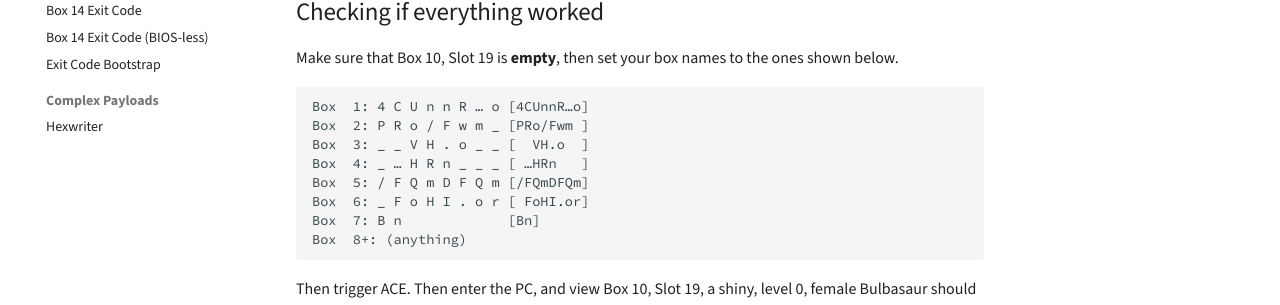
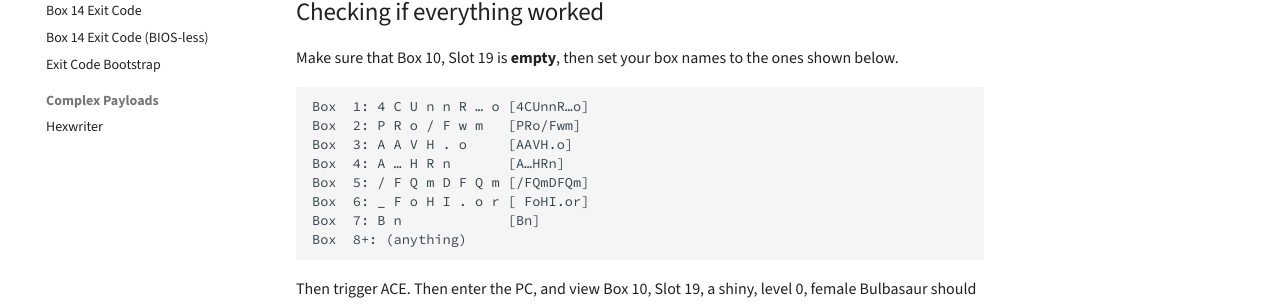
Before and after one commit to pomeg-letterbombers/pokemon-ace-notes, an MkDocs documentation site: the page built from docs/frlg/getting-started/non-jpn-ace/post-e4-route.md, in a window 1280 px wide and 900 px high, scrolled down 2293 px. Shown: the part 429-734 px from the top of the window. Built offline with MkDocs 1.6.1 and Material for MkDocs 9.7.7, drawn with Linux system fonts in a browser that asks for light colours; comment, search, counter and statistics services are not loaded.

````diff
--- a/docs/frlg/getting-started/non-jpn-ace/post-e4-route.md
+++ b/docs/frlg/getting-started/non-jpn-ace/post-e4-route.md
@@ -152,9 +152,9 @@ Make sure that Box 10, Slot 19 is **empty**, then set your box names to the ones
 
 ```
 Box  1: 4 C U n n R … o	[4CUnnR…o]
-Box  2: P R o / F w m _	[PRo/Fwm ]
-Box  3: _ _ V H . o _ _	[  VH.o  ]
-Box  4: _ … H R n _ _ _	[ …HRn   ]
+Box  2: P R o / F w m  	[PRo/Fwm]
+Box  3: A A V H . o    	[AAVH.o]
+Box  4: A … H R n      	[A…HRn]
 Box  5: / F Q m D F Q m	[/FQmDFQm]
 Box  6:	_ F o H I . o r	[ FoHI.or]
 Box  7:	B n            	[Bn]
````
Also changed, not shown: docs/frlg/getting-started/non-jpn-ace/pre-e4-route.md (+3 -3 lines).
